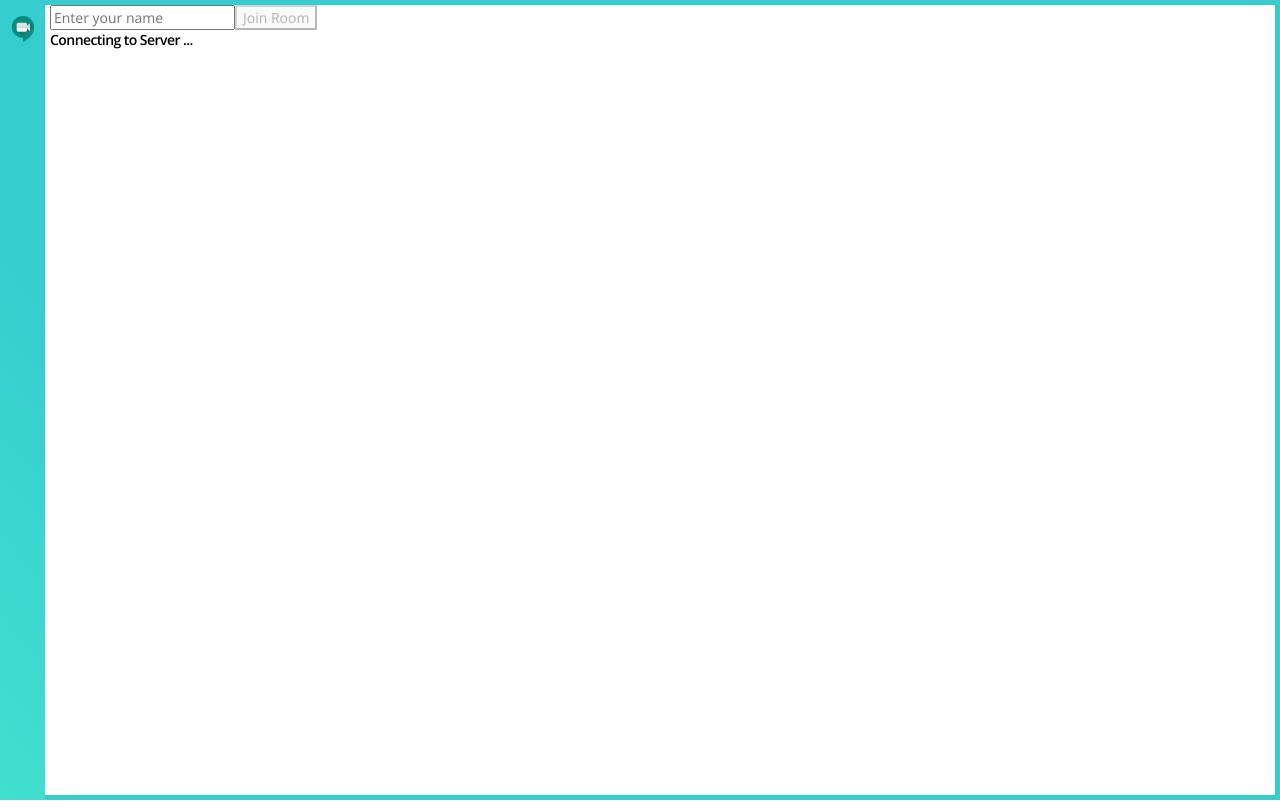
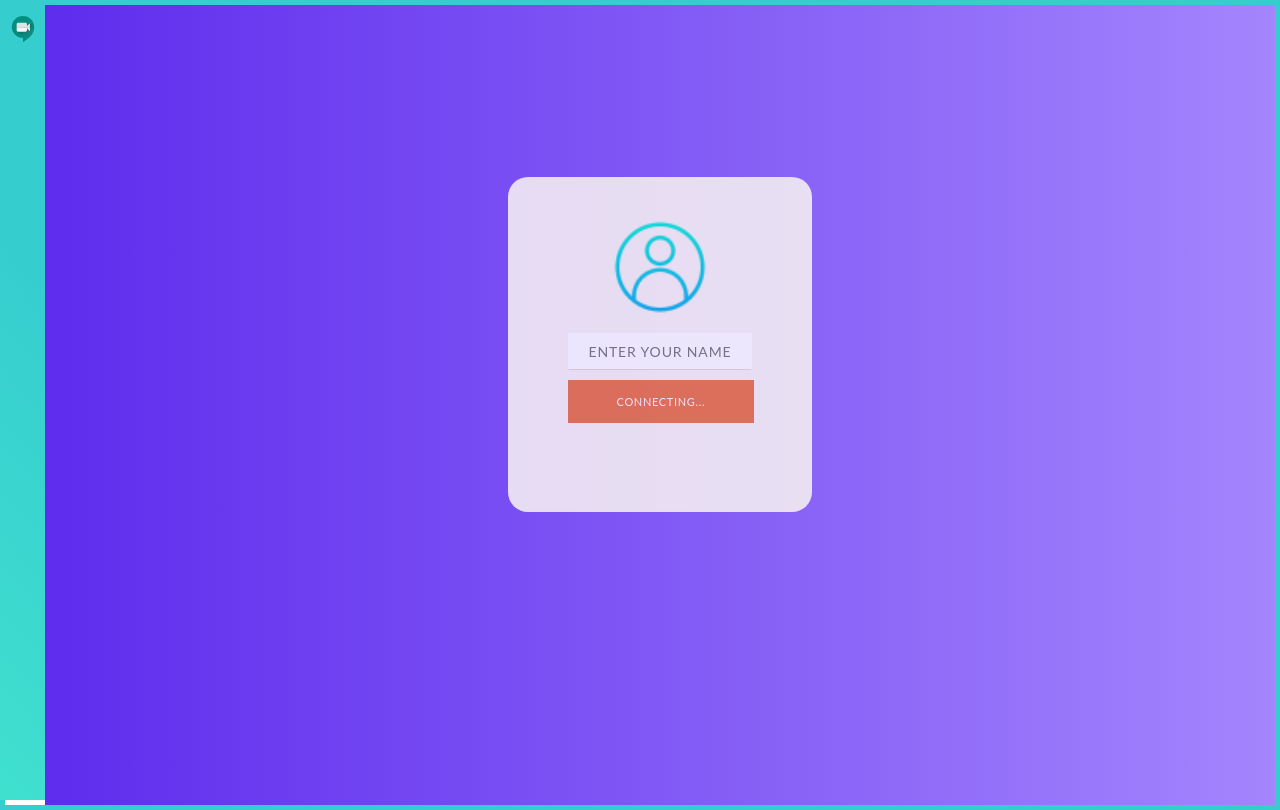
Before and after one commit to Practicum-1/gmeet-extension-frontend, a React (Create React App) app: page / in a window 1280 px wide. Built offline with nearby package versions, Linux system fonts and the light colour scheme; no server answers.

Commit message:
Home page and View all result done

```diff
--- a/src/App.scss
+++ b/src/App.scss
@@ -2,5 +2,5 @@
 
 .App {
   color: black;
-  padding-left: 45px;
+  padding-left: 40px;
 }
--- a/src/components/Dashboard/Dashboard.jsx
+++ b/src/components/Dashboard/Dashboard.jsx
@@ -72,7 +72,7 @@ const Dashboard = ({
               <div className="quiz-container" id="quiz">
                 <div className="quiz-header">
                   <div className="poll-header">
-                    <h2 id="questions">{poll.text}</h2>
+                    <h2 className="questions">{poll.text}</h2>
                     <h6>
                       by&nbsp;
                       {participants.map((participant) => {
@@ -136,12 +136,46 @@ const Dashboard = ({
                     })}
                   </ul>
                 </div>
-                {!!submittedQuestion.length && isSubmitted ? null : (
+                {!!submittedQuestion.length && isSubmitted ? (
+                  <>
+                    {poll.createdBy === socket.id && (
+                      <div class="student-result-container">
+                        <h3 className="result-heading">Result</h3>
+                        <ul>
+                          {result[quesIndex]?.total_votes.map((voterId) => {
+                            return (
+                              <li className="d-flex justify-content-between">
+                                <div>
+                                  {participants.map((participant) => {
+                                    if (participant.user_id === voterId) {
+                                      return participant.displayName;
+                                    }
+                                  })}
+                                </div>
+                                <div>
+                                  {result[quesIndex]?.options.map((opt, i) => {
+                                    if (
+                                      opt.votes.some((el) => el === voterId)
+                                    ) {
+                                      // return opt.option;
+                                      return `Option ${i + 1}`;
+                                    }
+                                  })}
+                                </div>
+                              </li>
+                            );
+                          })}
+                        </ul>
+                      </div>
+                    )}
+                  </>
+                ) : (
                   <>
                     <div className="">
                       <button
                         onClick={() => handleSubmit(quesIndex)}
                         type="button"
+                        className="sub-button"
                         id="button"
                       >
                         Submit
--- a/src/components/Dashboard/Dashboard.scss
+++ b/src/components/Dashboard/Dashboard.scss
@@ -24,6 +24,9 @@
     }
   }
   .quiz-container {
+    display: flex;
+    flex-direction: column;
+    justify-content: space-between;
     width: 460px;
     max-width: 100%;
     border-radius: 5px;
@@ -52,11 +55,11 @@
   li label {
     padding-left: 8px;
   }
-  #questions {
+  .questions {
     margin: 0;
     padding: 0 0 15px 0;
   }
-  button {
+  .sub-button {
     width: 60%;
     border: none;
     padding: 5px 10px;
@@ -66,10 +69,37 @@
     transition: 0.5s;
     border-radius: 0 0 5px 5px;
   }
-  button:hover {
+  .sub-button:hover {
     background-color: #850628;
   }
   input[type="radio"] {
     cursor: pointer;
   }
 }
+
+.student-result-container {
+  max-height: 120px;
+  overflow: auto;
+  box-shadow: 0 1px 3px rgb(50 50 93 / 15%), 0 1px 0 rgb(0 0 0 / 2%) !important;
+  padding: 10px 20px;
+
+  /* width */
+  &::-webkit-scrollbar {
+    width: 2px;
+  }
+
+  /* Track */
+  &::-webkit-scrollbar-track {
+    background: #f6f6f6;
+  }
+  /* Handle */
+  &::-webkit-scrollbar-thumb {
+    background: #5e72e4;
+  }
+
+  .result-heading {
+    font-size: 20px;
+    font-weight: 600;
+    border-bottom: 1px solid #ccc;
+  }
+}
--- a/src/components/Homepage/Homepage.jsx
+++ b/src/components/Homepage/Homepage.jsx
@@ -1,5 +1,6 @@
 import React, { useState } from "react";
 import "./Homepage.scss";
+import logo from "./../../assets/homepage.png";
 
 var url = "";
 chrome.tabs.query(
@@ -13,11 +14,14 @@ chrome.tabs.query(
 );
 
 const Homepage = ({ socket, connected }) => {
-  const [name, setName] = useState();
+  const [name, setName] = useState("");
   const [joining, setJoining] = useState(false);
 
-  const joinRoom = () => {
+  const joinRoom = (e) => {
     // this event is sent to the background script to join the room and get the participants
+    if (name === "") {
+      return;
+    }
     setJoining(true);
     socket.emit(
       "joinRoom",
@@ -30,18 +34,31 @@ const Homepage = ({ socket, connected }) => {
   };
 
   return (
-    <div className="homepage">
-      <div className="content">
+    <div className="homepage d-flex ">
+      <form class="sub-form">
+        <div className="d-flex justify-content-center ">
+          <img
+            width="100"
+            // src="https://img.icons8.com/external-kiranshastry-gradient-kiranshastry/64/000000/external-user-interface-kiranshastry-gradient-kiranshastry.png"
+            src={logo}
+          />
+        </div>
+        <div class="input-contain mt-3">
           <input
             type="text"
+            placeholder="Enter your name"
+            required
+            maxlength="100"
             onChange={(e) => {
               setName(e.target.value);
             }}
             value={name}
             name="user_name"
-          placeholder="Enter your name"
           />
+
+          <div className="allsub">
             <button
+              className="submit"
               disabled={joining || !connected}
               onClick={() => {
                 if (!joining && connected) {
@@ -49,10 +66,11 @@ const Homepage = ({ socket, connected }) => {
                 }
               }}
             >
-          Join Room
+              {!connected ? "Connecting..." : "Join"}
             </button>
-        {!connected ? <div>Connecting to Server ...</div> : <></>}
           </div>
+        </div>
+      </form>
     </div>
   );
 };
--- a/src/components/Homepage/Homepage.scss
+++ b/src/components/Homepage/Homepage.scss
@@ -0,0 +1,83 @@
+$gray: #faf5f3;
+$gray-lt: lighten($gray, 10%);
+$gray-dk: darken($gray, 10%);
+$green: #7aada5;
+$green-lt: lighten($green, 10%);
+$green-dk: darken($green, 10%);
+
+.homepage {
+  background-size: cover;
+  background-image: -webkit-linear-gradient(
+    0deg,
+    rgb(94, 44, 237) 0%,
+    rgb(164, 133, 253) 100%
+  );
+  font-family: "Lato", sans-serif;
+  min-height: 100vh;
+}
+
+form {
+  background: $gray;
+  z-index: 10;
+  padding: 40px 60px 80px;
+  margin: 14% auto;
+  opacity: 0.85;
+  border-radius: 20px;
+  max-height: 335px;
+  h2 {
+    text-transform: uppercase;
+    text-align: center;
+    font-size: 18px;
+    color: darken(#4e3332, 10%);
+    letter-spacing: 0.061em;
+    margin-top: 20px;
+    margin-bottom: 20px;
+  }
+
+  input {
+    width: 100%;
+    background: #fff;
+    padding-top: 8px;
+    padding-bottom: 8px;
+    margin-bottom: 10px;
+    letter-spacing: 0.06em;
+    width: 100%;
+    background: #fff;
+    text-align: center;
+    border-top: 1px solid #fff;
+    border-left: 1px solid #fff;
+    border-right: 1px solid #fff;
+    border-bottom: 1px solid $gray-dk;
+    padding-top: 8px;
+    padding-bottom: 8px;
+    text-transform: uppercase;
+
+    letter-spacing: 0.06em;
+    &:focus {
+      border: 1px solid $gray-dk;
+      outline: none;
+      appearance: none;
+    }
+  }
+  .submit {
+    padding-top: 12px;
+    padding-bottom: 12px;
+    border: none;
+    text-transform: uppercase;
+    font-size: 11px;
+    position: relative;
+    z-index: 500;
+    letter-spacing: 0.06em;
+    text-align: center;
+    cursor: pointer;
+    background: #ec7242;
+    color: #fff;
+    width: 101%;
+    transition: 0.8s all ease;
+    &:hover {
+      background: #d6673c;
+      transform: translateY(1px);
+      transition: 0.4s all ease;
+    }
+  }
+}
--- a/src/components/Participants/Participants.scss
+++ b/src/components/Participants/Participants.scss
@@ -32,10 +32,16 @@ $white-two: #aaa;
   padding-bottom: 5px;
   padding-top: 5px;
   border-bottom: 1px solid rgba(0, 0, 0, 0.1);
-  justify-content: space-evenly;
+  // justify-content: space-evenly;
+  width: 100%;
+  max-width: 183px;
   &:last-child {
     border-bottom: none;
     justify-content: start;
+  }
+
+  @media (max-width: 600px) {
+    max-width: 135px;
   }
 
   &-image {
```
Also changed, not shown: src/assets/homepage.png (added). Lines whose indentation alone changed are shown as unchanged.
